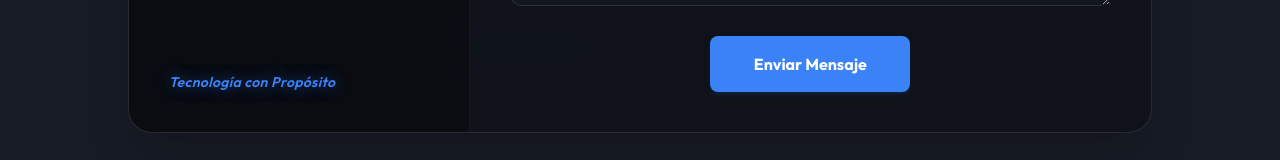
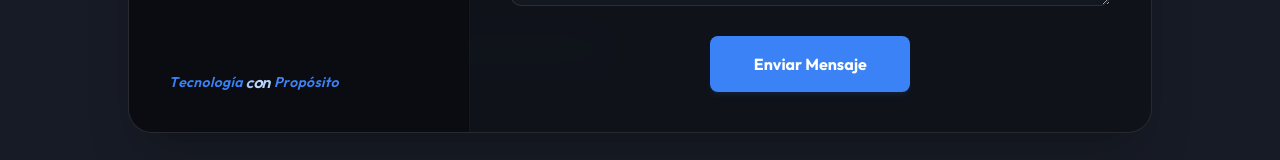
Before and after one commit to MarianoRicoy/tws-landing, a Next.js app: page / in a window 1280 px wide. Both pictures are taken after a click on the button "Solicitar Presupuesto". Shown: the part 554-714 px from the top of the page. Built offline with nearby package versions, Linux system fonts and the light colour scheme.

Commit message:
cambio en modal de cantacto/animacion sutil

```diff
--- a/components/ContactModal.tsx
+++ b/components/ContactModal.tsx
@@ -1,6 +1,7 @@
 'use client';
 
 import React, { useState, useRef } from 'react';
+import { motion } from 'framer-motion';
 import { Mail, Linkedin, X, Loader2, RefreshCcw, Home } from 'lucide-react';
 import emailjs from '@emailjs/browser';
 import Link from 'next/link';
@@ -75,6 +76,58 @@ const ContactInfo = ({ icon: Icon, title, value, href }: { icon: React.ElementTy
     </div>
   </a>
 );
+
+const TAGLINE = 'Tecnología con Propósito';
+const LETTER_STAGGER = 0.055;
+const WAVE_STAGGER = 0.07;
+
+function AnimatedTagline() {
+  const letters = TAGLINE.split('');
+  const waveStart = letters.length * LETTER_STAGGER + 0.4;
+
+  return (
+    <p className="text-sm font-semibold italic tracking-wide" aria-label={TAGLINE}>
+      {letters.map((char, i) => (
+        <motion.span
+          key={`${i}-${char}`}
+          className="inline-block"
+          initial={{ opacity: 0, y: 12 }}
+          animate={{
+            opacity: 1,
+            y: 0,
+            scale: [1, 1.18, 1],
+            color: ['#3b82f6', '#bfdbfe', '#3b82f6'],
+          }}
+          transition={{
+            opacity: {
+              duration: 0.35,
+              delay: i * LETTER_STAGGER,
+              ease: [0.22, 1, 0.36, 1],
+            },
+            y: {
+              duration: 0.35,
+              delay: i * LETTER_STAGGER,
+              ease: [0.22, 1, 0.36, 1],
+            },
+            scale: {
+              duration: 0.45,
+              delay: waveStart + i * WAVE_STAGGER,
+              ease: 'easeInOut',
+            },
+            color: {
+              duration: 0.45,
+              delay: waveStart + i * WAVE_STAGGER,
+              ease: 'easeInOut',
+            },
+          }}
+          style={{ minWidth: char === ' ' ? '0.25em' : undefined }}
+        >
+          {char === ' ' ? '\u00A0' : char}
+        </motion.span>
+      ))}
+    </p>
+  );
+}
 
 const ContactModal: React.FC<ContactModalProps> = ({ isOpen, onClose }) => {
   const formRef = useRef<HTMLFormElement>(null);
@@ -168,9 +221,7 @@ const ContactModal: React.FC<ContactModalProps> = ({ isOpen, onClose }) => {
                 <ContactInfo icon={Linkedin} title="LinkedIn" value="/company/tech-with-soul" href="https://www.linkedin.com/company/tech-with-soul" />
               </div>
             </div>
-            <p className="text-sm font-semibold italic tracking-wide" style={{ color: '#3b82f6', textShadow: '0 0 15px rgba(58, 130, 246, 0.6)' }}>
-              Tecnología con Propósito
-            </p>
+            <AnimatedTagline />
           </div>
 
           {/* Right Column */}
```
